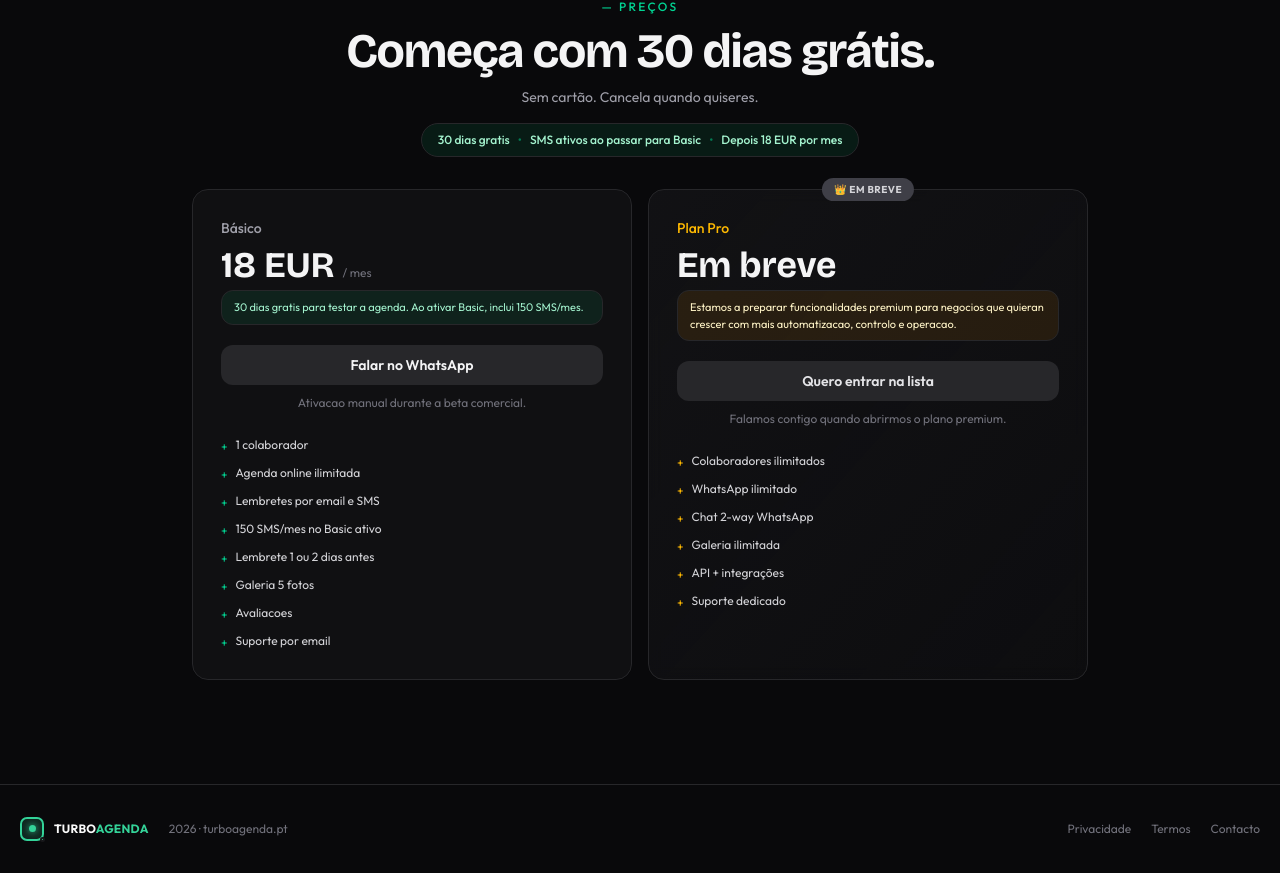
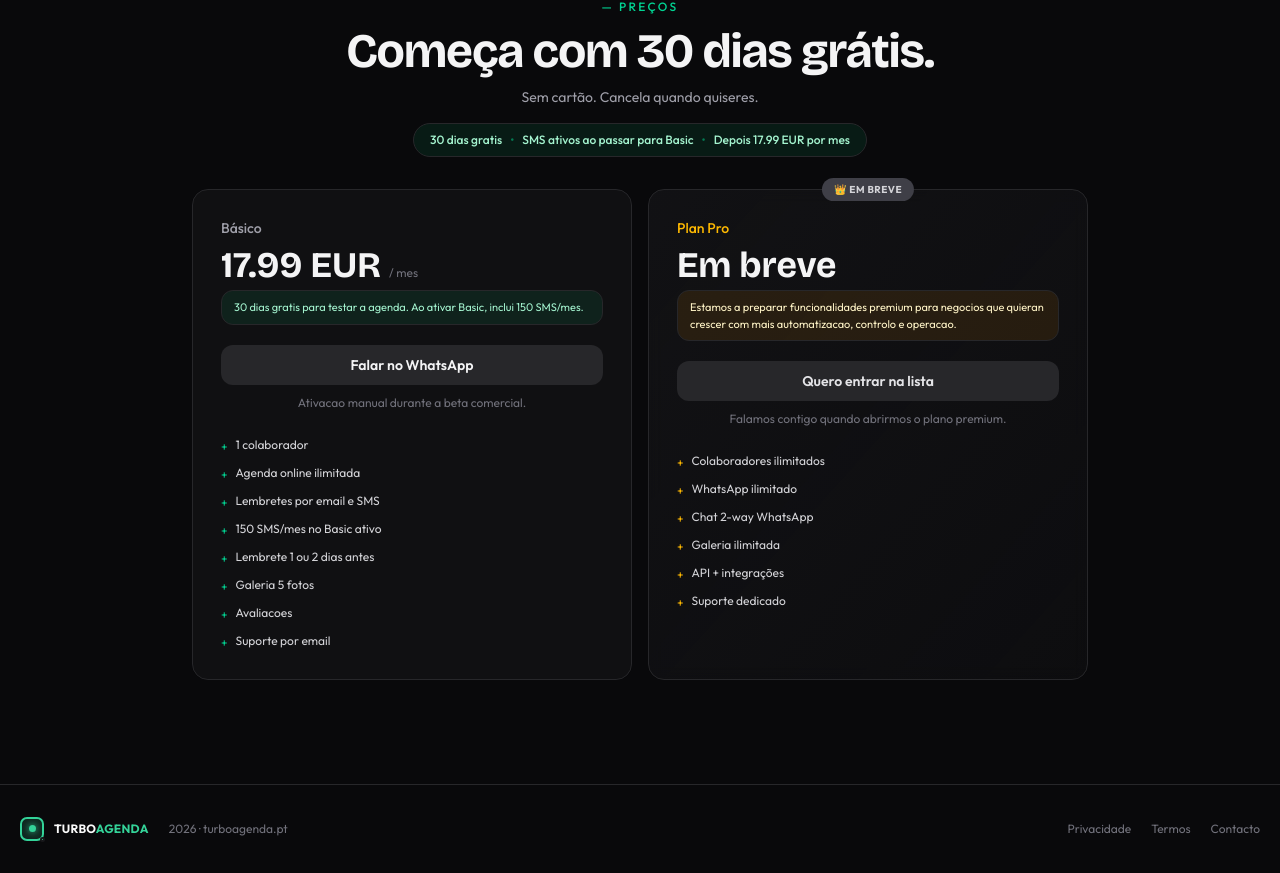
Before and after one commit to ingnavaljoseandrescastillo-dev/Turboagenda, a Next.js app: page / in a window 1280 px wide. Shown: the part 1459-2332 px from the top of the page. Built offline with nearby package versions, Linux system fonts and the light colour scheme.

Commit message:
Update basic plan price display

```diff
--- a/src/app/page.tsx
+++ b/src/app/page.tsx
@@ -138,7 +138,7 @@ export default function HomePage() {
               <span className="hidden text-emerald-500/60 sm:inline">•</span>
               <span>SMS ativos ao passar para Basic</span>
               <span className="hidden text-emerald-500/60 sm:inline">•</span>
-              <span>Depois 18 EUR por mes</span>
+              <span>Depois 17.99 EUR por mes</span>
             </div>
           </div>
 
@@ -147,7 +147,7 @@ export default function HomePage() {
               <div className="mb-2 text-sm font-medium text-zinc-400">{p.basic.name}</div>
               <div className="mb-1 flex items-baseline gap-2">
                 <span className="text-4xl font-bold" style={{ fontFamily: "'Bricolage Grotesque', sans-serif" }}>
-                  18 EUR
+                  17.99 EUR
                 </span>
                 <span className="text-xs text-zinc-500">/ mes</span>
               </div>
--- a/src/i18n/translations.ts
+++ b/src/i18n/translations.ts
@@ -59,7 +59,7 @@ const pt = {
     lockedBtn: '🔒 Em breve',
     basic: {
       name: 'Básico',
-      yearlyNote: 'Aprox. 216 EUR/ano',
+      yearlyNote: 'Aprox. 215.88 EUR/ano',
       features: ['1 colaborador', 'Agenda online ilimitada', 'Lembretes por email e SMS', '150 SMS/mes no Basic ativo', 'Lembrete 1 ou 2 dias antes', 'Galeria 5 fotos', 'Avaliacoes', 'Suporte por email'],
     },
     plus: {
@@ -287,7 +287,7 @@ const en: typeof pt = {
     lockedBtn: '🔒 Coming soon',
     basic: {
       name: 'Basic',
-      yearlyNote: 'Approx. 216 EUR/year',
+      yearlyNote: 'Approx. 215.88 EUR/year',
       features: ['1 staff member', 'Unlimited online booking', 'Email and SMS reminders', '150 SMS/month with active Basic', 'Reminder 1 or 2 days before', '5-photo gallery', 'Reviews', 'Email support'],
     },
     plus: {
@@ -515,7 +515,7 @@ const es: typeof pt = {
     lockedBtn: '🔒 Próximamente',
     basic: {
       name: 'Básico',
-      yearlyNote: 'Aprox. 216 EUR/anio',
+      yearlyNote: 'Aprox. 215.88 EUR/anio',
       features: ['1 colaborador', 'Agenda online ilimitada', 'Recordatorios por email y SMS', '150 SMS/mes con Basic activo', 'Recordatorio 1 o 2 dias antes', 'Galeria 5 fotos', 'Valoraciones', 'Soporte por email'],
     },
     plus: {
```
